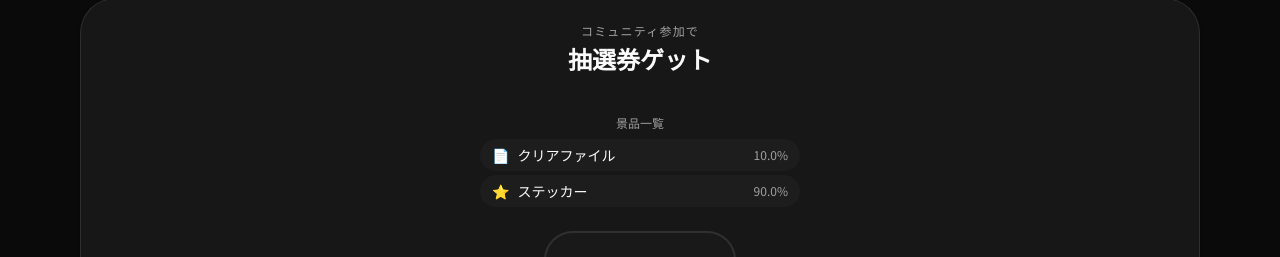
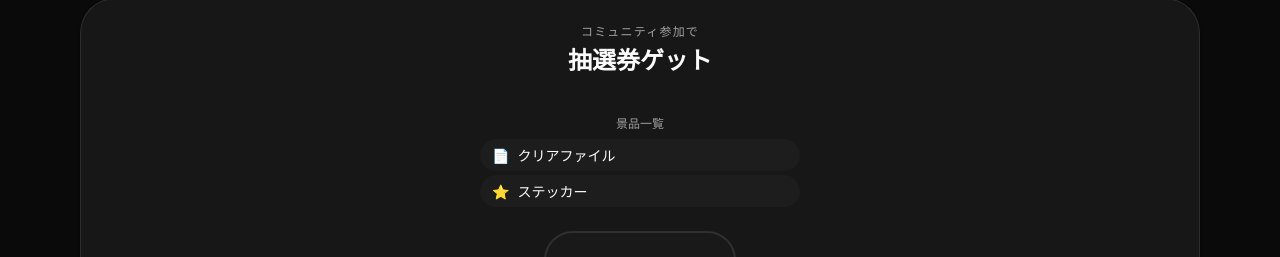
Before and after one commit to cosmo-base/event, a Next.js app: page /monoS26 in a window 1280 px wide. Shown: the part 351-608 px from the top of the page. Built offline with nearby package versions, Linux system fonts and the light colour scheme; no server answers.

Commit message:
Hide prize probability percentages from gacha display

```diff
--- a/components/event-gacha.tsx
+++ b/components/event-gacha.tsx
@@ -47,16 +47,12 @@ export function EventGacha({ eventId, prizes }: Props) {
       <div className="w-full max-w-xs">
         <p className="text-xs text-muted-foreground text-center mb-2">景品一覧</p>
         <div className="space-y-1">
-          {prizes.map((p) => {
-            const total = prizes.reduce((s, x) => s + x.weight, 0)
-            const pct = ((p.weight / total) * 100).toFixed(1)
-            return (
-              <div key={p.name} className="flex items-center justify-between text-sm px-3 py-1.5 rounded-lg bg-muted/40">
-                <span>{p.emoji && <span className="mr-2">{p.emoji}</span>}{p.name}</span>
-                <span className="text-muted-foreground text-xs">{pct}%</span>
-              </div>
-            )
-          })}
+          {prizes.map((p) => (
+            <div key={p.name} className="flex items-center text-sm px-3 py-1.5 rounded-lg bg-muted/40">
+              {p.emoji && <span className="mr-2">{p.emoji}</span>}
+              <span>{p.name}</span>
+            </div>
+          ))}
         </div>
       </div>
 
```
